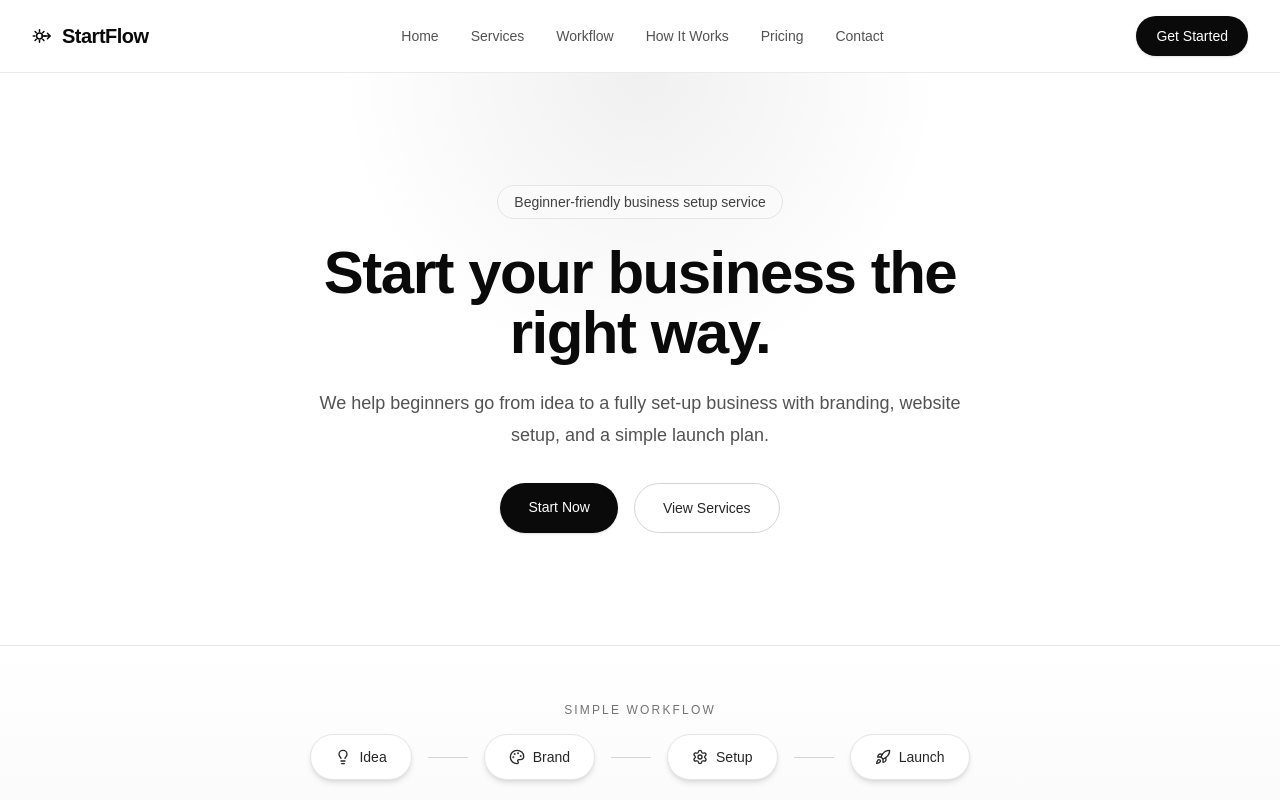
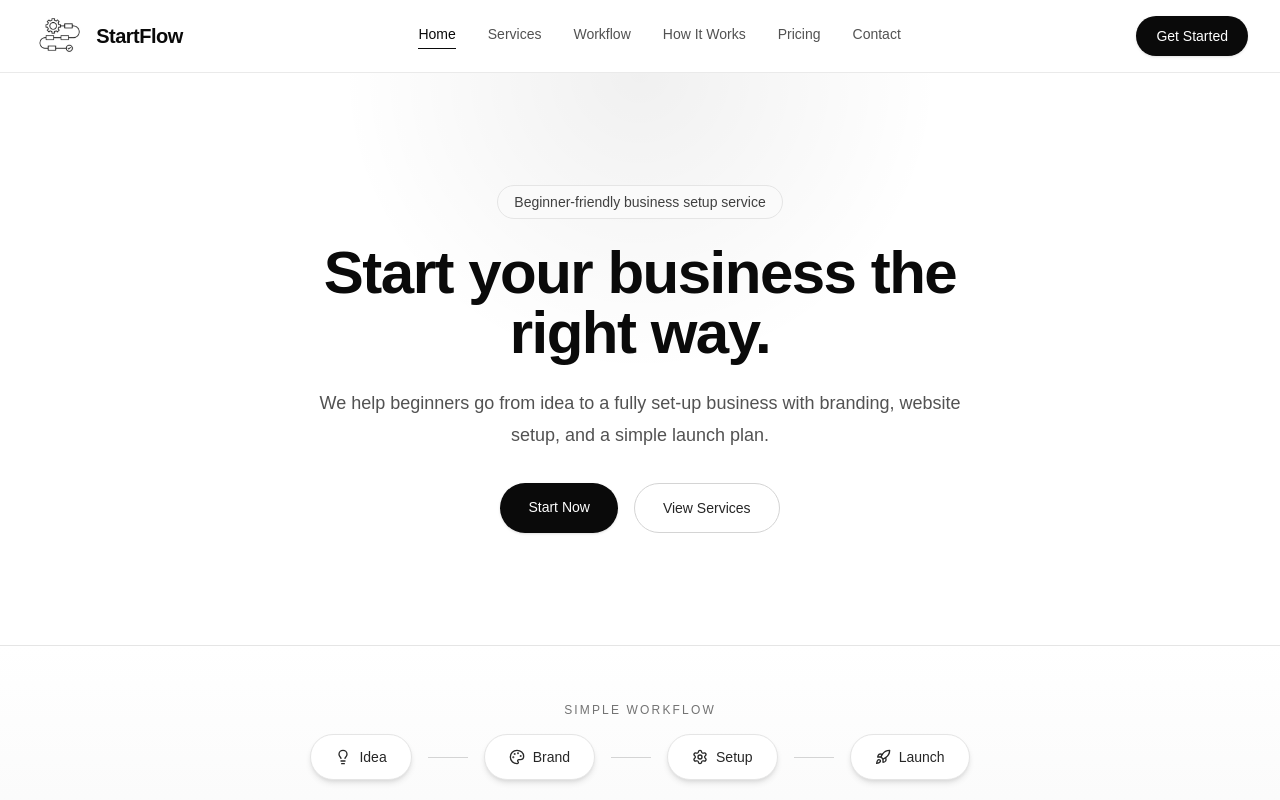
Before and after one commit to zaindurrani93/startflow-site, a Next.js app: page / in a window 1280 px wide. Shown: the top 800 px of the page. Built offline with nearby package versions, Linux system fonts and the light colour scheme.

Commit message:
Add new logo and update navigation

```diff
--- a/components/site-header.tsx
+++ b/components/site-header.tsx
@@ -1,5 +1,7 @@
 "use client";
 
+import Image from "next/image";
+import { usePathname } from "next/navigation";
 import Link from "next/link";
 import { useState } from "react";
 
@@ -14,6 +16,7 @@ const navItems = [
 
 export function SiteHeader() {
   const [isMenuOpen, setIsMenuOpen] = useState(false);
+  const pathname = usePathname();
 
   function closeMenu() {
     setIsMenuOpen(false);
@@ -22,36 +25,28 @@ export function SiteHeader() {
   return (
     <header className="sticky top-0 z-40 border-b border-neutral-200/80 bg-white/90 backdrop-blur">
       <div className="mx-auto flex max-w-7xl items-center justify-between px-5 py-4 sm:px-6 lg:px-8">
-        <Link href="/" className="inline-flex items-center gap-2.5 text-xl font-semibold tracking-tight text-neutral-950">
-          <svg
-            viewBox="0 0 24 24"
-            fill="none"
-            xmlns="http://www.w3.org/2000/svg"
-            className="h-5 w-5 shrink-0"
-            aria-hidden="true"
-          >
-            <circle cx="9" cy="12" r="3.5" stroke="currentColor" strokeWidth="1.8" />
-            <path d="M9 4.5V6.5" stroke="currentColor" strokeWidth="1.8" strokeLinecap="round" />
-            <path d="M9 17.5V19.5" stroke="currentColor" strokeWidth="1.8" strokeLinecap="round" />
-            <path d="M1.5 12H3.5" stroke="currentColor" strokeWidth="1.8" strokeLinecap="round" />
-            <path d="M14.5 12H16.5" stroke="currentColor" strokeWidth="1.8" strokeLinecap="round" />
-            <path d="M3.7 6.7L5.1 8.1" stroke="currentColor" strokeWidth="1.8" strokeLinecap="round" />
-            <path d="M12.9 15.9L14.3 17.3" stroke="currentColor" strokeWidth="1.8" strokeLinecap="round" />
-            <path d="M3.7 17.3L5.1 15.9" stroke="currentColor" strokeWidth="1.8" strokeLinecap="round" />
-            <path d="M12.9 8.1L14.3 6.7" stroke="currentColor" strokeWidth="1.8" strokeLinecap="round" />
-            <path
-              d="M12 12H22M18.5 8.8L21.8 12L18.5 15.2"
-              stroke="currentColor"
-              strokeWidth="1.8"
-              strokeLinecap="round"
-              strokeLinejoin="round"
-            />
-          </svg>
+        <Link href="/" className="inline-flex items-center gap-3 text-xl font-semibold tracking-tight text-neutral-950">
+          <Image
+            src="/logo.png"
+            alt="StartFlow logo"
+            width={40}
+            height={40}
+            priority
+            className="h-8 w-auto shrink-0 sm:h-9"
+          />
           <span>StartFlow</span>
         </Link>
         <nav className="hidden items-center gap-8 text-sm text-neutral-600 md:flex">
           {navItems.map((item) => (
-            <Link key={item.href} href={item.href} className="transition hover:text-neutral-950">
+            <Link
+              key={item.href}
+              href={item.href}
+              className={`border-b pb-1 transition ${
+                pathname === item.href
+                  ? "border-neutral-950 text-neutral-950 font-medium"
+                  : "border-transparent hover:text-neutral-950"
+              }`}
+            >
               {item.label}
             </Link>
           ))}
@@ -93,7 +88,11 @@ export function SiteHeader() {
               key={item.href}
               href={item.href}
               onClick={closeMenu}
-              className="flex min-h-12 items-center rounded-2xl px-4 text-base font-medium text-neutral-900 transition hover:bg-neutral-50"
+              className={`flex min-h-12 items-center rounded-2xl px-4 text-base transition hover:bg-neutral-50 ${
+                pathname === item.href
+                  ? "font-medium text-neutral-950"
+                  : "font-normal text-neutral-900"
+              }`}
             >
               {item.label}
             </Link>
```
Also changed, not shown: public/logo.png (added).
